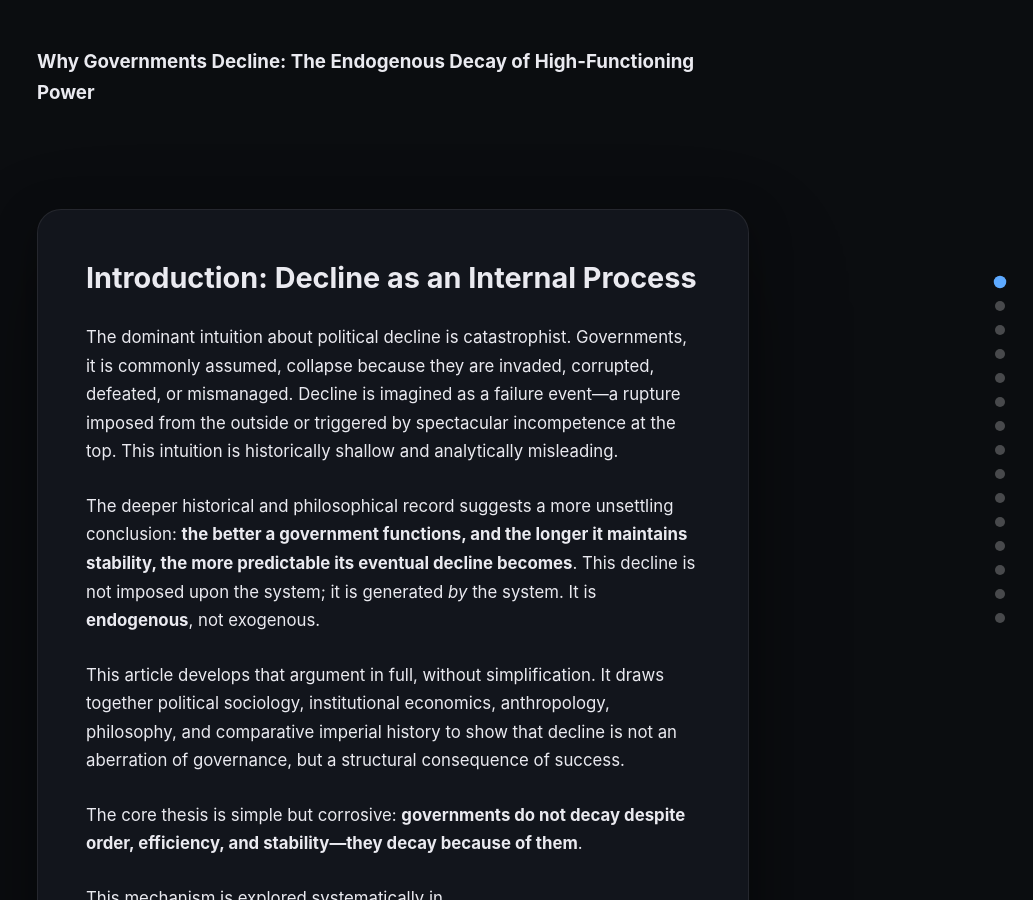
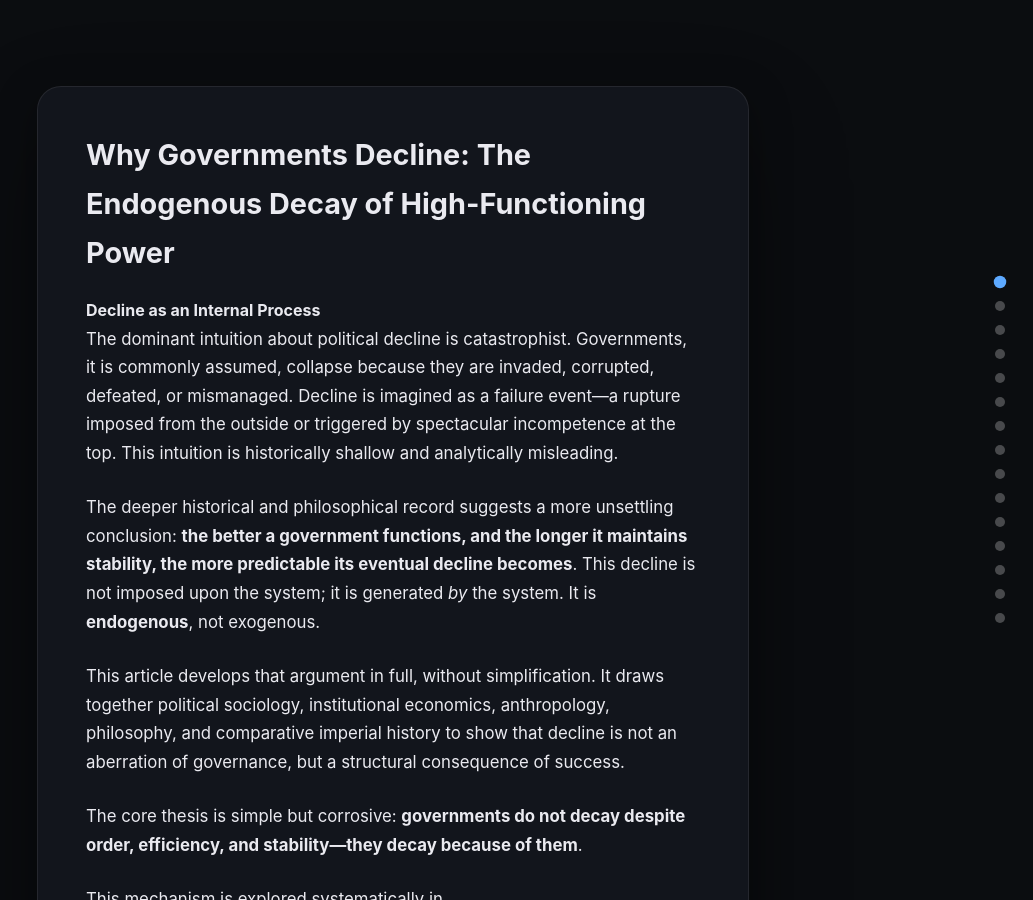
Before and after one commit to 996938039a-droid/996938039a-droid.github.io, a Jekyll site: the page built from _posts/2026-02-07-why-governments-decline.md, in a window 1280 px wide and 900 px high, scrolled down 1281 px. Shown: the whole window, without its empty margins (247-1280 px from the left). Built offline with Jekyll 4.4.1, drawn with Linux system fonts in a browser that asks for light colours.

Commit message:
Update 2026-02-07-why-governments-decline.md

```diff
--- a/_posts/2026-02-07-why-governments-decline.md
+++ b/_posts/2026-02-07-why-governments-decline.md
@@ -15,9 +15,9 @@
   exhaustion that undermine adaptability and legitimacy from within.
 ---
 
-# Why Governments Decline: The Endogenous Decay of High-Functioning Power
+## Why Governments Decline: The Endogenous Decay of High-Functioning Power
 
-## Introduction: Decline as an Internal Process
+#### Decline as an Internal Process
 
 The dominant intuition about political decline is catastrophist. Governments, it is commonly assumed, collapse because they are invaded, corrupted, defeated, or mismanaged. Decline is imagined as a failure event—a rupture imposed from the outside or triggered by spectacular incompetence at the top. This intuition is historically shallow and analytically misleading.
 
```
